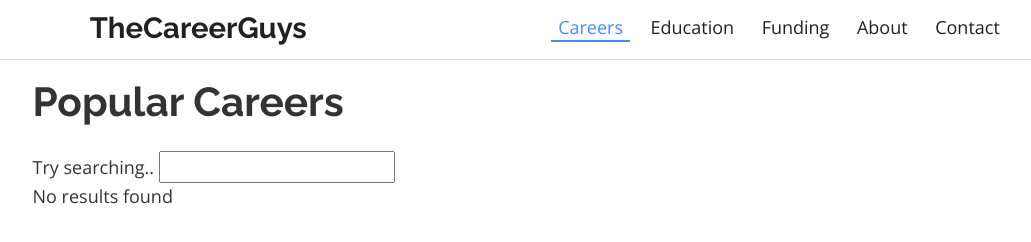
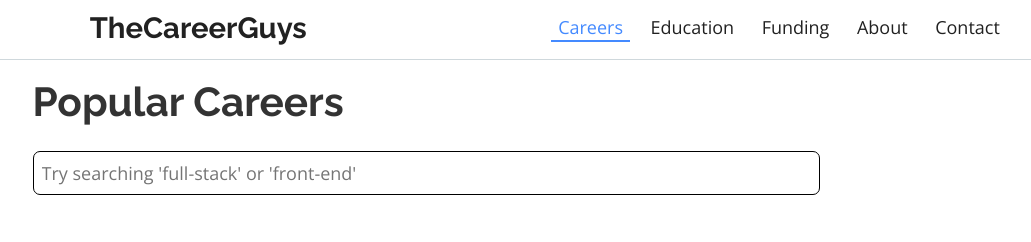
Before and after one commit to minimalsm/thecareerguys, a Gatsby site: page /careers in a window 1280 px wide. Shown: the whole page, without its empty margins (115-1146 px from the left). Built offline with nearby package versions, Linux system fonts and the light colour scheme; Gatsby itself is replaced by a stand-in of ours.

Commit message:
Fixed state in careers page and styled input

```diff
--- /dev/null
+++ b/src/components/Search.js
@@ -0,0 +1,23 @@
+import React from 'react'
+import styled from 'styled-components'
+
+const StyledInput = styled.input`
+  padding: 8px;
+  width: 80%;
+  border: 1px solid black;
+  border-radius: 7px;
+`
+
+const Search = ({ value, onChange }) => {
+  return (
+    <div>
+      <StyledInput
+        placeholder={'Try searching \'full-stack\' or \'front-end\''}
+        value={value}
+        onChange={onChange}
+      />
+    </div>
+  )
+}
+
+export default Search
--- a/src/pages/careers.js
+++ b/src/pages/careers.js
@@ -2,32 +2,19 @@ import React, { useState } from 'react'
 import Layout from '../components/layout'
 import SEO from '../components/seo'
 import JobCard from '../components/JobCard'
-
-const Search = ({ value, onChange }) => {
-  return (
-    <div>
-      <span>Try searching.. </span>
-      <input
-        value={value}
-        onChange={onChange}
-      />
-    </div>
-  )
-}
+import Search from '../components/Search'
 
 const CareersPage = () => {
   const [ searchTerm, setSearchTerm ] = useState('')
   const [ results, setResults ] = useState([])
 
-  const handleNewSearch = (e) => {
-    let value = e.target.value
-    setSearchTerm(value)
-    console.log(searchTerm)
-    fetchData()
+  const handleNewSearch = ({ target }) => {
+    setSearchTerm(target.value)
+    fetchData(target.value)
   }
 
-  async function fetchData() {
-    fetch(`https://api.lmiforall.org.uk/api/v1/soc/search?q=${searchTerm}`)
+  async function fetchData(value) {
+    fetch(`https://api.lmiforall.org.uk/api/v1/soc/search?q=${value}`)
       .then(response => response.json())
       .then(resultData => {
         setResults(resultData)
@@ -38,7 +25,6 @@ const CareersPage = () => {
 
   const resultsFiltered = results.filter((result, idx) => idx < 10)
   const len = resultsFiltered.length
-  console.log('Results:', resultsFiltered)
 
   return (
     <Layout>
@@ -58,9 +44,8 @@ const CareersPage = () => {
             )
           })
         )
-        : 'No results found'}
-
-
+        : <p></p>
+      }
     </Layout>
   )
 }
```
